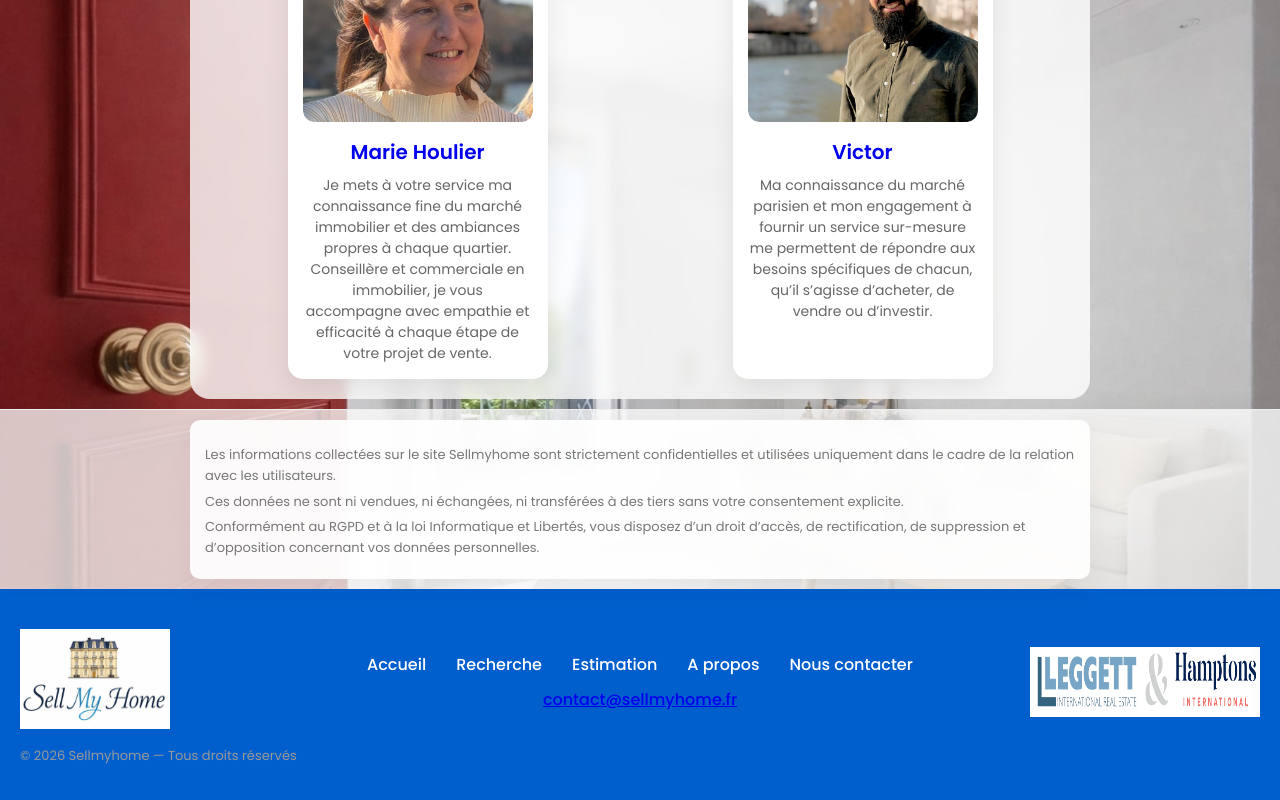
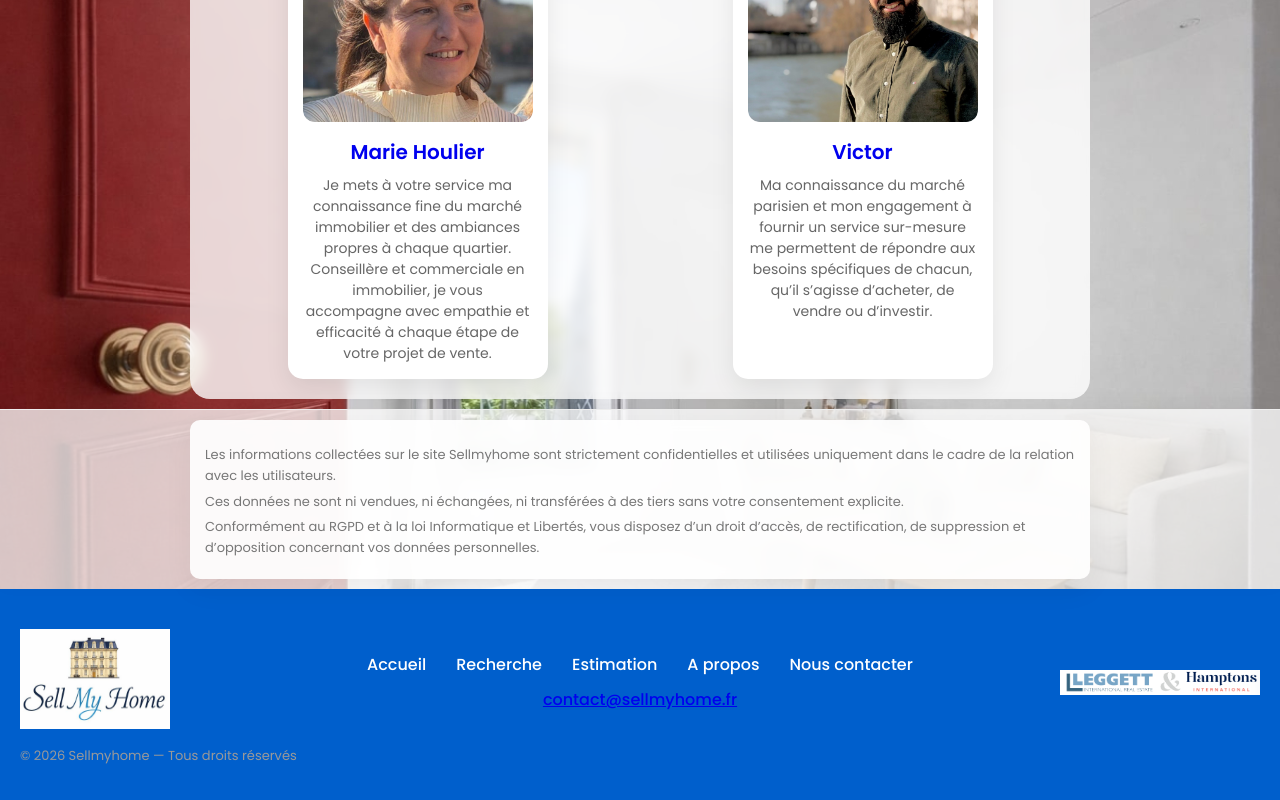
Before and after one commit to Juju-kpi/estimation_immo, a Next.js app: page / in a window 1280 px wide. Shown: the part 925-1725 px from the top of the page. Built offline with nearby package versions, Linux system fonts and the light colour scheme.

Commit message:
Update Footer.js

```diff
--- a/components/Footer.js
+++ b/components/Footer.js
@@ -38,8 +38,9 @@ export default function Footer() {
         <Image
           src="/logo_leggett.png"
           alt="Leggett Immobilier"
-          width={230}
-          height={70}
+          width={200}
+          height={0}
+          style={{ height: "auto" }}
           priority
         />
       </div>
```
